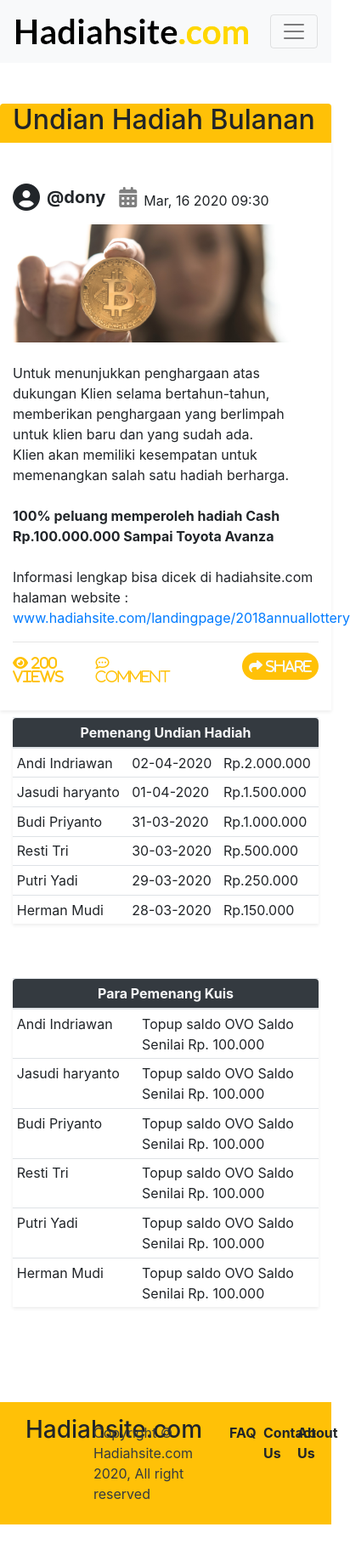
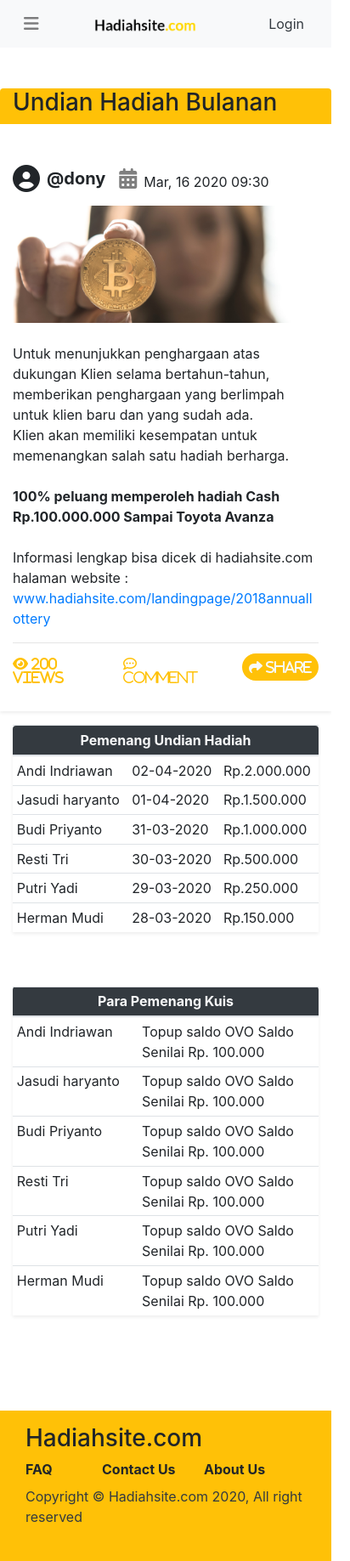
Before and after one commit to penerbangkode/Lp-Gift, a plain HTML site: page index.html in a window 390 px wide. Shown: the whole page at 85% size, 412 px wide, since content can reach past the window. Before the commit the page ends 1794 px from the top, so only its background shows below. Drawn offline with nearby package versions, Linux system fonts and the light colour scheme.

Commit message:
Done mobile and web

```diff
--- a/index.html
+++ b/index.html
@@ -15,14 +15,21 @@
 
 <body>
     <nav class="navbar navbar-expand-lg navbar-light bg-light">
+        <button class="navbar-toggler border-0" type="button" data-toggle="collapse"
+            data-target="#navbarSupportedContent" aria-controls="navbarSupportedContent" aria-expanded="false"
+            aria-label="Toggle navigation">
+            <span class="fas fa-bars "></span>
+        </button>
+        <a class="navbar-brand d-lg-none" href="#">
+            <img src="img/logo.png"  style="width: 120px; " alt="">
+        </a>
+        <a class="nav-link text-dark d-lg-none" href="#">Login</a>
         <div class="container">
-            <a class="navbar-brand" href="#">
+
+
+            <a class="navbar-brand d-none d-lg-block" href="#">
                 <img src="img/logo.png" alt="">
             </a>
-            <button class="navbar-toggler" type="button" data-toggle="collapse" data-target="#navbarSupportedContent"
-                aria-controls="navbarSupportedContent" aria-expanded="false" aria-label="Toggle navigation">
-                <span class="navbar-toggler-icon"></span>
-            </button>
 
             <div class="collapse navbar-collapse" id="navbarSupportedContent">
                 <ul class="navbar-nav mr-auto pt-2">
@@ -36,26 +43,27 @@
                         <a class="nav-link" href="#">Kuis</a>
                     </li>
                 </ul>
-                <ul class="navbar-nav">
+                <ul class="navbar-nav ">
                     <li>
-                        <button class="btn">
+                        <button class=" btn d-none d-lg-block">
                             Sign In
                         </button>
                     </li>
                     <li>
-                        <button class="btn" style="background-color: #FFD700;">
+                        <button class=" btn d-none d-lg-block" style="background-color: #FFD700;">
                             Sign Up
                         </button>
                     </li>
                 </ul>
             </div>
+        </div>
     </nav>
     <div class="container py-5">
         <div class="row">
-            <div class="col-lg-8 shadow-sm">
+            <div class="col-lg-8 col-12 shadow-sm">
                 <div class="row">
                     <div class="col-12 bg-warning rounded-top">
-                        <h2>Undian Hadiah Bulanan</h2>
+                        <h3>Undian Hadiah Bulanan</h3>
                     </div>
                 </div>
                 <!-- Logo tag name -->
@@ -97,7 +105,8 @@
                     <div class="col-12 pt-2">
                         <p>Informasi lengkap bisa dicek di hadiahsite.com halaman website :
                             <br>
-                            <a href="#" class="text-primary"> www.hadiahsite.com/landingpage/2018annuallottery</a>
+                            <a href="#" class="text-primary text-break">
+                                www.hadiahsite.com/landingpage/2018annuallottery</a>
                         </p>
                         <hr>
                     </div>
@@ -105,14 +114,14 @@
                 <div class="row">
                     <div class="col-12 pb-3 ">
                         <div class="row">
-                            <div class="col-3">
+                            <div class="col-lg-3 col-4">
                                 <p class="fas fa-eye  text-warning"> 200 Views</p>
 
                             </div>
-                            <div class="col-3">
+                            <div class="col-lg-3 col-4">
                                 <p class="far fa-comment-dots text-warning"> Comment</p>
                             </div>
-                            <div class="col-6 text-right">
+                            <div class="col-lg-6 col-4 text-right">
                                 <div class="bg-warning text-light d-inline p-2 rounded-pill fas fa-share"> Share</div>
                             </div>
                         </div>
@@ -120,10 +129,10 @@
                     </div>
                 </div>
             </div>
-            <div class="col-lg-4">
+            <div class="col-lg-4 col-12">
                 <div class="row">
                     <div class="col-12 ">
-                        <table class="table table-sm shadow-sm mt-2 ">
+                        <table class="table table-sm shadow-sm mt-lg-2 mt-3 ">
                             <thead>
                                 <tr>
 
@@ -181,37 +190,37 @@
                             <tbody>
                                 <tr>
                                     <td>Andi Indriawan</td>
-                                    <td >Topup saldo OVO Saldo
+                                    <td>Topup saldo OVO Saldo
                                         <br> Senilai Rp. 100.000
                                     </td>
                                 </tr>
                                 <tr>
                                     <td>Jasudi haryanto</td>
-                                    <td >Topup saldo OVO Saldo
+                                    <td>Topup saldo OVO Saldo
                                         <br> Senilai Rp. 100.000
                                     </td>
                                 </tr>
                                 <tr>
                                     <td>Budi Priyanto</td>
-                                    <td >Topup saldo OVO Saldo
+                                    <td>Topup saldo OVO Saldo
                                         <br> Senilai Rp. 100.000
                                     </td>
                                 </tr>
                                 <tr>
                                     <td>Resti Tri</td>
-                                    <td >Topup saldo OVO Saldo
+                                    <td>Topup saldo OVO Saldo
                                         <br> Senilai Rp. 100.000
                                     </td>
                                 </tr>
                                 <tr>
                                     <td>Putri Yadi</td>
-                                    <td >Topup saldo OVO Saldo
+                                    <td>Topup saldo OVO Saldo
                                         <br> Senilai Rp. 100.000
                                     </td>
                                 </tr>
                                 <tr>
                                     <td>Herman Mudi</td>
-                                    <td >Topup saldo OVO Saldo
+                                    <td>Topup saldo OVO Saldo
                                         <br> Senilai Rp. 100.000
                                     </td>
                                 </tr>
@@ -224,28 +233,21 @@
     </div>
     <br>
     <br>
-<footer class="container-fluid bg-warning">
+    <footer class="container-fluid bg-warning ">
         <div class="container">
             <div class="row pt-3 pb-4">
                 <div class="col-12">
                     <div class="row">
-                    <div class="col-8">
+                        <div class="col-12">
                             <div class="row">
                                 <div class="col-12">
                                     <div class="row">
-                                    <div class="col-4">
+                                        <div class="col-lg-3 col-12">
                                             <span class="h3">Hadiahsite.com</span>
                                         </div>
-                                    <div class="col-8 pt-2 text-dark">
-                                        <span>Copyright &copy; Hadiahsite.com 2020, All right reserved</span>
-                                    </div>
-                                </div>
-                            </div>
-                        </div>
-                    </div>
-                    <div class="col-4 pt-2  ">
+                                        <div class="order-lg-5 col-lg-4 pt-2">
                                             <div class="row">
-                            <div class="col-4">
+                                                <div class="col-3">
                                                     <span class="font-weight-bold">FAQ</span>
                                                 </div>
                                                 <div class="col-4">
@@ -253,6 +255,13 @@
                                                 </div>
                                                 <div class="col-4">
                                                     <span class="font-weight-bold">About Us</span>
+                                                </div>
+                                            </div>
+                                        </div>
+                                        <div class="col-lg-5 col-12  pt-2 text-dark">
+                                            <p>Copyright &copy; Hadiahsite.com 2020, All right reserved</p>
+                                        </div>
+                                    </div>
                                 </div>
                             </div>
                         </div>
```
Lines whose indentation alone changed are shown as unchanged.
